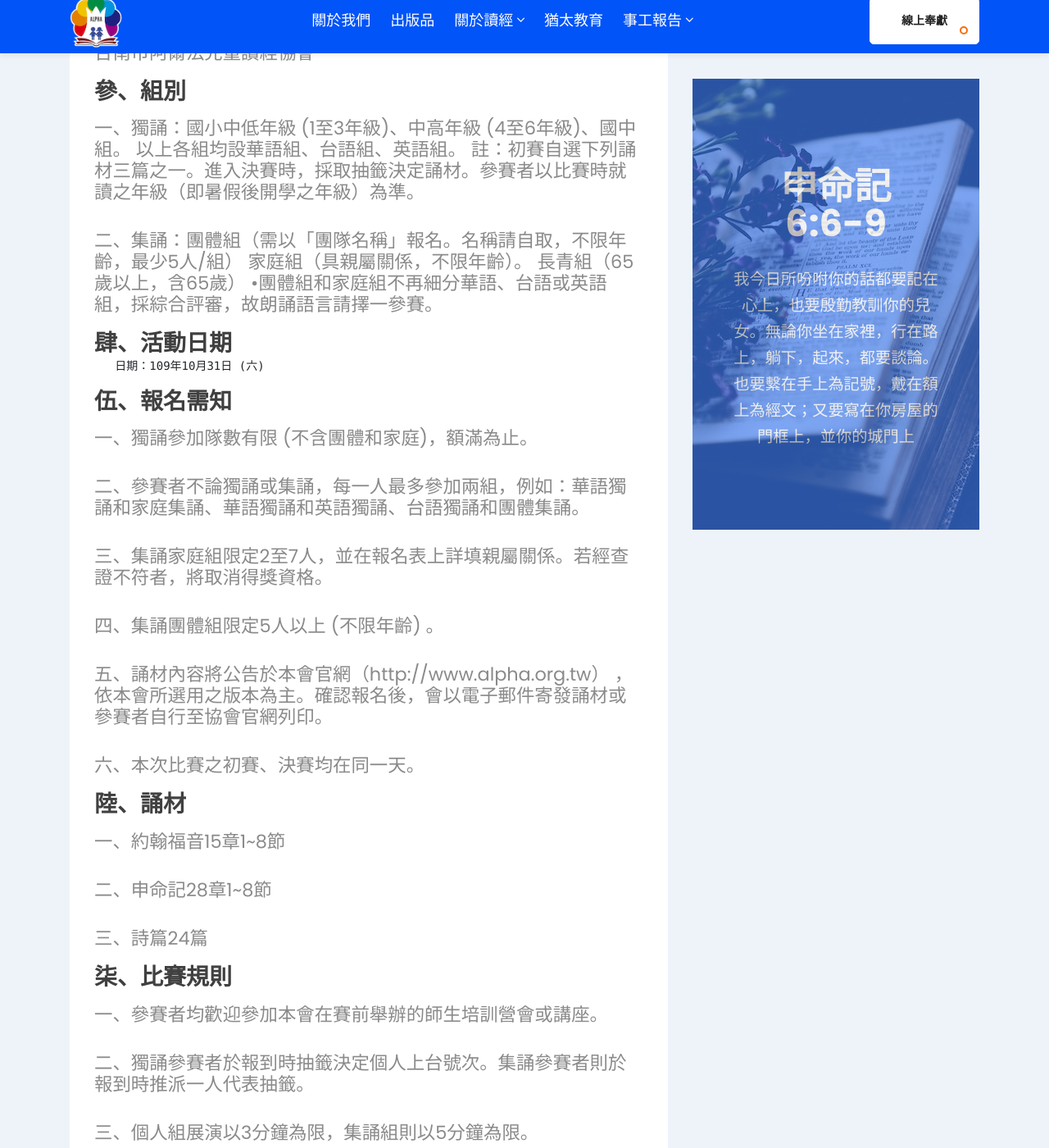
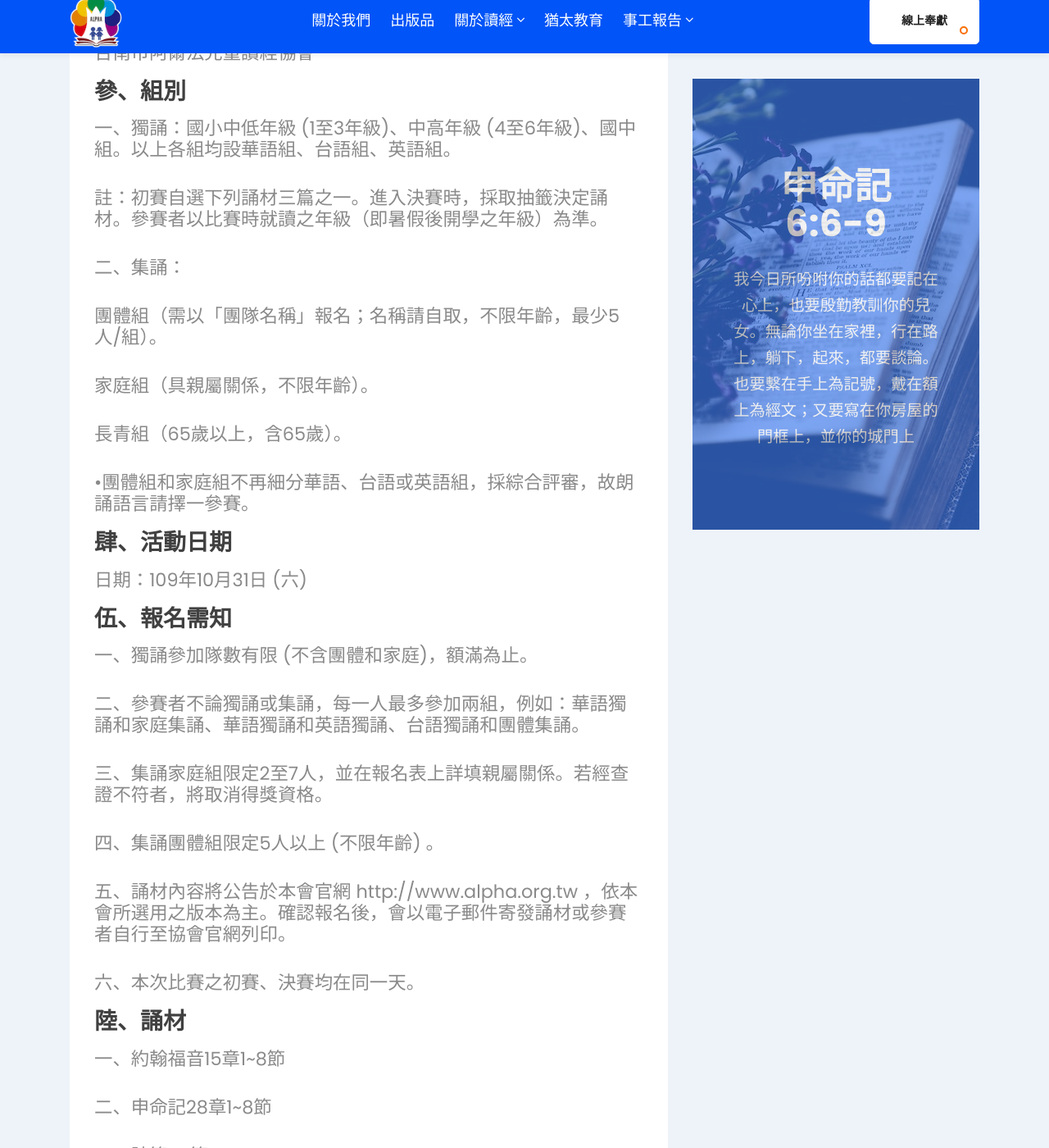
Before and after one commit to alpha6309/website, a Jekyll site: the page built from _posts/2020-08-07-2020年聖經朗誦比賽簡章.md, in a window 1280 px wide and 1400 px high, scrolled down 819 px. Shown: the whole window at 82% size. Built offline with Jekyll 4.4.1, drawn with Linux system fonts in a browser that asks for light colours; comment, search, counter and statistics services are not loaded.

Commit message:
Update 2020-08-07-2020年聖經朗誦比賽簡章.md

```diff
--- a/_posts/2020-08-07-2020年聖經朗誦比賽簡章.md
+++ b/_posts/2020-08-07-2020年聖經朗誦比賽簡章.md
@@ -18,17 +18,23 @@ author: ""
    台南市阿爾法兒童讀經協會
 
 ### 參、組別
-一、獨誦：國小中低年級 (1至3年級)、中高年級 (4至6年級)、國中組。
-         以上各組均設華語組、台語組、英語組。
-         註：初賽自選下列誦材三篇之一。進入決賽時，採取抽籤決定誦材。參賽者以比賽時就讀之年級（即暑假後開學之年級）為準。
+一、獨誦：國小中低年級 (1至3年級)、中高年級 (4至6年級)、國中組。以上各組均設華語組、台語組、英語組。
 
-二、集誦：團體組（需以「團隊名稱」報名。名稱請自取，不限年齡，最少5人/組）
-         家庭組（具親屬關係，不限年齡）。
-         長青組（65歲以上，含65歲）
-         •團體組和家庭組不再細分華語、台語或英語組，採綜合評審，故朗誦語言請擇一參賽。
+註：初賽自選下列誦材三篇之一。進入決賽時，採取抽籤決定誦材。參賽者以比賽時就讀之年級（即暑假後開學之年級）為準。
+
+二、集誦：
+
+ 團體組（需以「團隊名稱」報名；名稱請自取，不限年齡，最少5人/組）。
+
+ 家庭組（具親屬關係，不限年齡）。
+
+ 長青組（65歲以上，含65歲）。
+
+ •團體組和家庭組不再細分華語、台語或英語組，採綜合評審，故朗誦語言請擇一參賽。
 
 ### 肆、活動日期
-       日期：109年10月31日 (六)
+
+日期：109年10月31日 (六)
 
 ### 伍、報名需知
 一、獨誦參加隊數有限 (不含團體和家庭)，額滿為止。
@@ -39,7 +45,7 @@ author: ""
 
 四、集誦團體組限定5人以上 (不限年齡) 。
 
-五、誦材內容將公告於本會官網（http://www.alpha.org.tw） ，依本會所選用之版本為主。確認報名後，會以電子郵件寄發誦材或參賽者自行至協會官網列印。
+五、誦材內容將公告於本會官網 http://www.alpha.org.tw ，依本會所選用之版本為主。確認報名後，會以電子郵件寄發誦材或參賽者自行至協會官網列印。
 
 六、本次比賽之初賽、決賽均在同一天。
 
```
